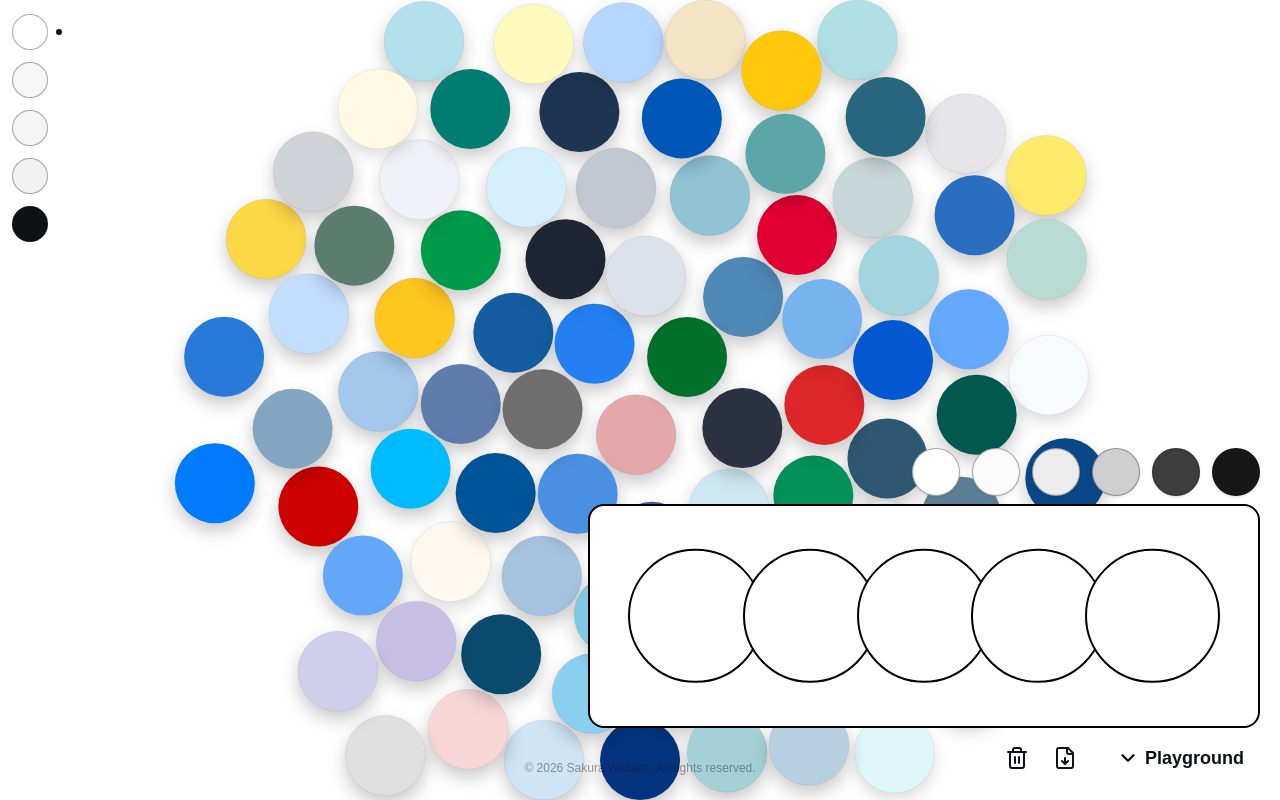
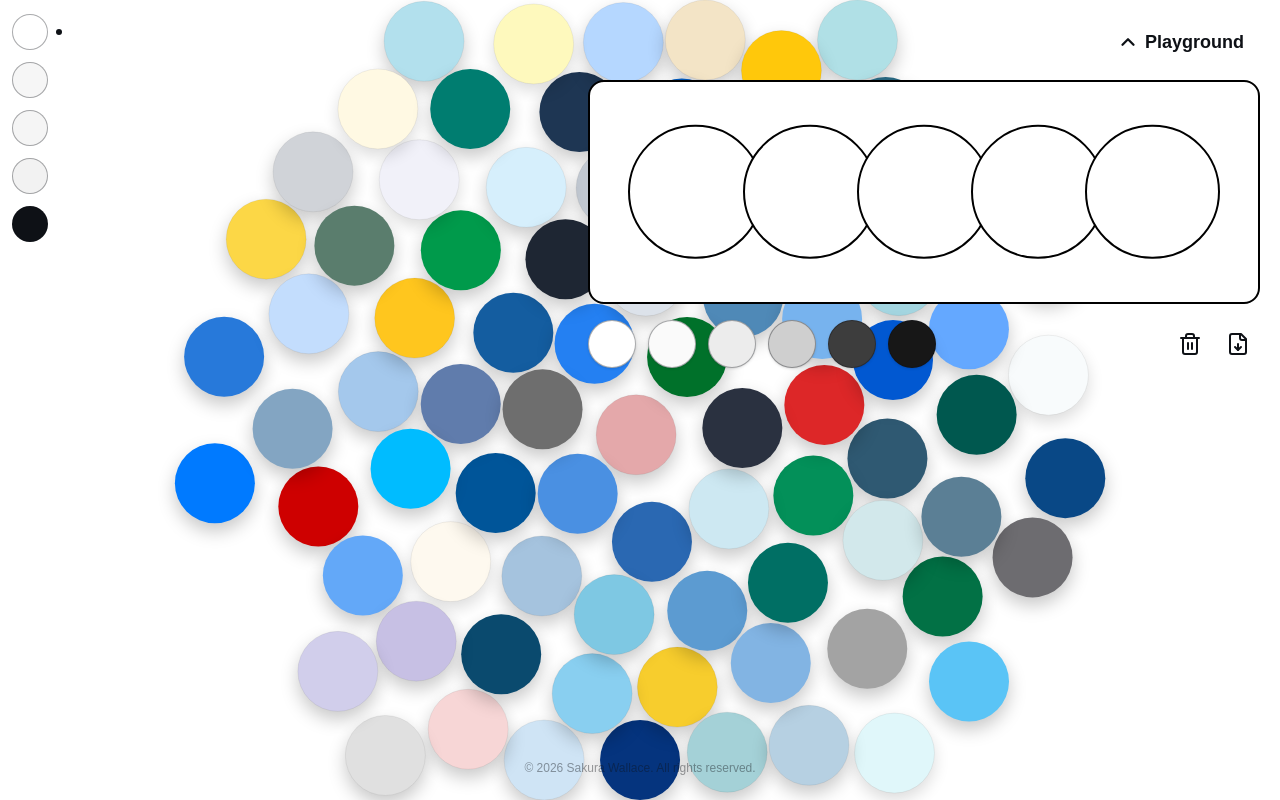
Before and after one commit to o6o6ooo/colour-bubbles, a Next.js app: page / in a window 1280 px wide. Both pictures are taken after a click on the button "Playground". Built offline with nearby package versions, Linux system fonts and the light colour scheme.

Commit message:
ui: Move the desktop playground to the top right and align its controls

```diff
--- a/src/app/components/ColourPlayground.tsx
+++ b/src/app/components/ColourPlayground.tsx
@@ -77,24 +77,20 @@ export default function ColourPlayground({ open, onToggle, selected, basicColour
     }
   }
 
-  const toggleButton = (
+  return (
+    <aside ref={sectionRef} className="flex flex-col items-center gap-2 px-3 py-4 sm:absolute sm:right-5 sm:top-5 sm:grid sm:grid-cols-[1fr_auto] sm:gap-4 sm:p-0">
       <button
         type="button"
         aria-expanded={open}
         aria-controls="colour-playground"
-      className="inline-flex items-center gap-1.5 px-4 py-2 text-lg font-semibold text-foreground sm:aria-expanded:ml-2.5"
+        className="inline-flex items-center gap-1.5 px-4 py-2 text-lg font-semibold text-foreground sm:col-span-full sm:justify-self-end"
         onClick={togglePlayground}
       >
-      <ChevronDown size={22} strokeWidth={2.5} aria-hidden="true" className={open ? "rotate-180 sm:rotate-0" : "sm:rotate-180"} />
+        <ChevronDown size={22} strokeWidth={2.5} aria-hidden="true" className={open ? "rotate-180" : undefined} />
         Playground
       </button>
-  );
-
-  return (
-    <aside ref={sectionRef} className="flex flex-col items-center gap-2 px-3 py-4 sm:absolute sm:bottom-5 sm:right-5 sm:items-end sm:p-0">
-      <div className="self-center sm:hidden">{toggleButton}</div>
       {open && (
-        <div role="group" aria-label="Basic paint colours" className="grid w-full max-w-[19rem] grid-cols-6 gap-2 pt-3 sm:max-w-[21.75rem] sm:gap-3">
+        <div role="group" aria-label="Basic paint colours" className="grid w-full max-w-[19rem] grid-cols-6 gap-2 pt-3 sm:col-start-1 sm:row-start-3 sm:max-w-[21.75rem] sm:gap-3 sm:pt-0">
           {basicColours.map((colour) => (
             <button
               key={colour}
@@ -119,7 +115,7 @@ export default function ColourPlayground({ open, onToggle, selected, basicColour
         hidden={!open}
         role="group"
         aria-label="Colour playground"
-        className="relative aspect-[3/1] w-[min(42rem,calc(100vw_-_1.5rem))]"
+        className="relative aspect-[3/1] w-[min(42rem,calc(100vw_-_1.5rem))] sm:col-span-full sm:row-start-2 sm:w-[min(42rem,calc(100vw_-_6rem))]"
       >
         {areas.map((area, index) => (
           <button
@@ -145,10 +141,9 @@ export default function ColourPlayground({ open, onToggle, selected, basicColour
           style={{ left: dragged.x + 10, top: dragged.y + 10, backgroundColor: dragged.colour }} />
       )}
 
-      {open && exportError && <p role="alert" className="rounded bg-background px-2 py-1 text-sm">{exportError}</p>}
-      <div className={`items-center gap-1 sm:flex ${open ? "flex" : "hidden"}`}>
+      {open && exportError && <p role="alert" className="sm:col-span-full sm:row-start-4 rounded bg-background px-2 py-1 text-sm">{exportError}</p>}
       {open && (
-          <>
+        <div className="flex items-center gap-1 sm:col-start-2 sm:row-start-3">
           <button type="button" onClick={onReset} aria-label="Reset all playground colours to white" title="Reset all playground colours to white" className="grid size-11 place-items-center">
             <Trash2 size={24} aria-hidden="true" />
           </button>
@@ -160,10 +155,8 @@ export default function ColourPlayground({ open, onToggle, selected, basicColour
           <button type="button" onClick={() => exportPalette("download")} aria-label="Save PNG" title="Save PNG" className={`size-11 place-items-center ${canSharePng ? "hidden sm:grid" : "grid"}`}>
             <FileDown size={24} aria-hidden="true" />
           </button>
-          </>
+        </div>
       )}
-        <div className="hidden sm:block">{toggleButton}</div>
-      </div>
     </aside>
   );
 }
```
Lines whose indentation alone changed are shown as unchanged.
